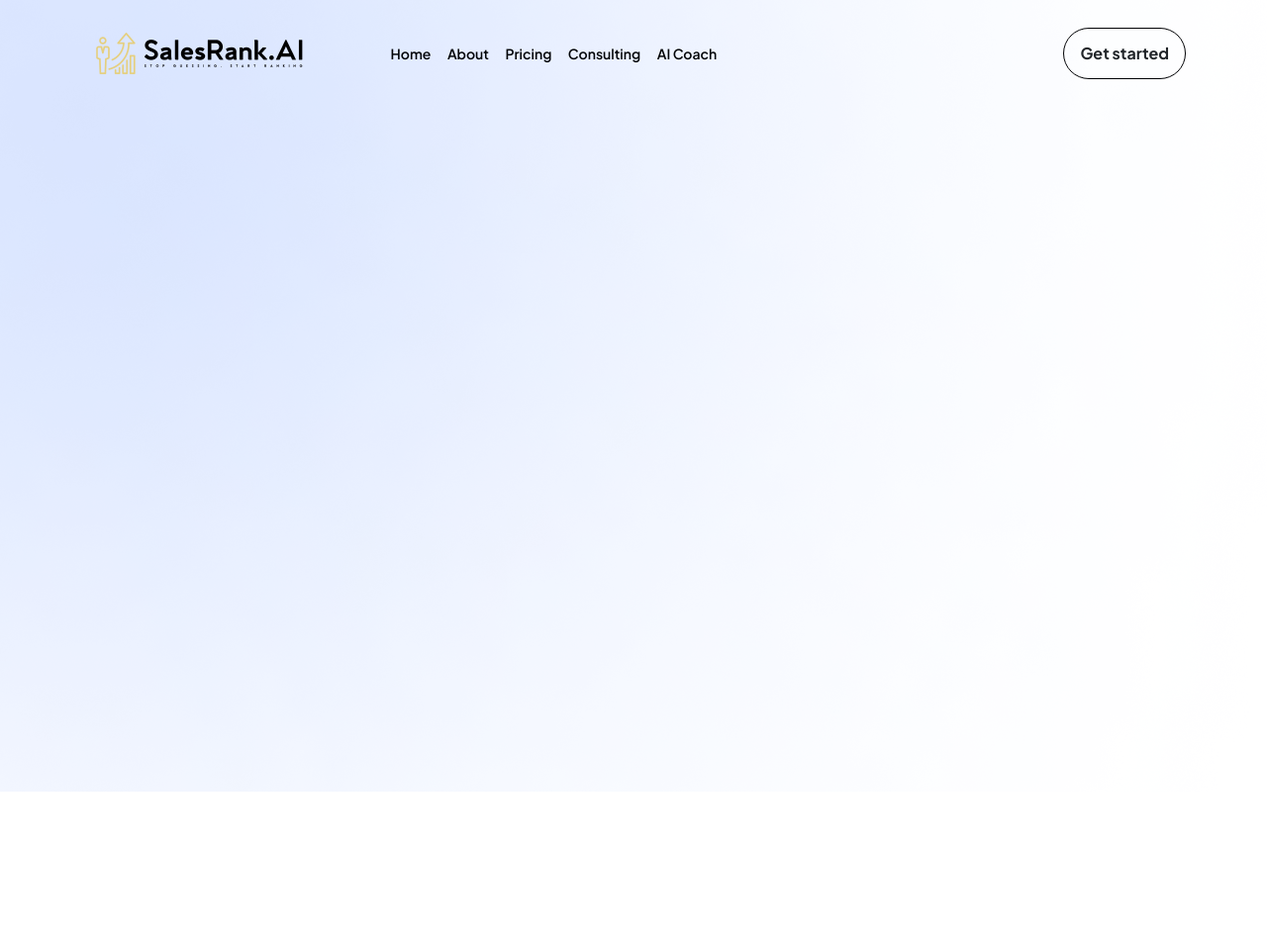
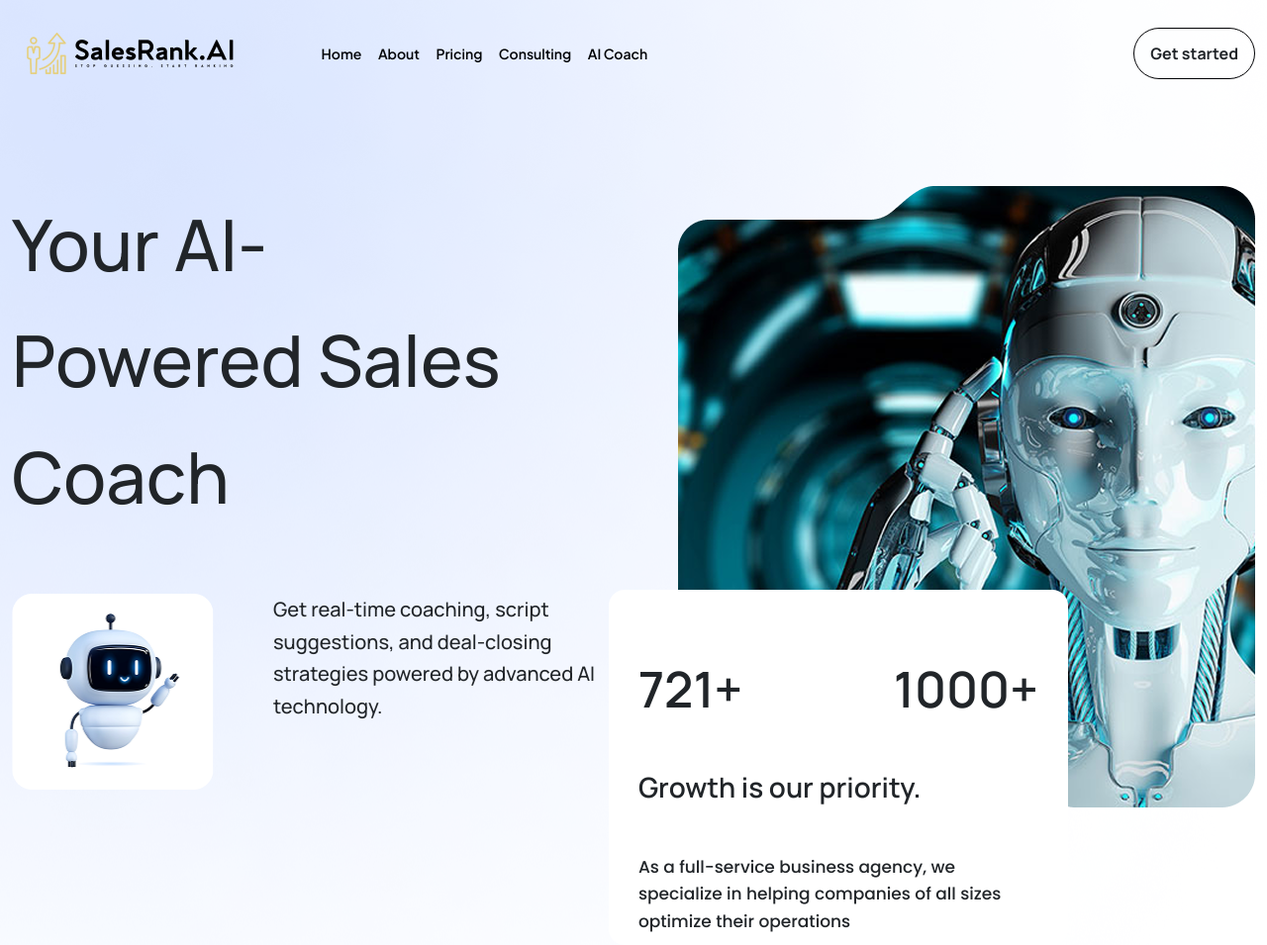
Before and after one commit to MohammadFahad1/SalesRank.AI---Your-AI-Powered-Sales-Coach---Softvence-Project, a plain HTML site: page index.html in a window 1280 px wide. Shown: the whole page at 99% size. Before the commit the page ends 800 px from the top, so only its background shows below. Drawn offline with Linux system fonts and the light colour scheme.

Commit message:
Hero section robo saying hi part done

```diff
--- a/index.html
+++ b/index.html
@@ -10,6 +10,7 @@
   <body>
     <header>
       <div class="container">
+        <!-- Navbar starts -->
         <nav class="navbar navbar-expand-lg plus-jakarta-sans">
           <a class="navbar-brand" href="index.html">
             <img src="images/logo.png" alt="SalesRank.AI Logo" class="logo" />
@@ -54,11 +55,61 @@
                 >
               </li>
             </ul>
-            <button class="btn rounded-pill fw-bold" type="submit">
+            <button class="btn rounded-pill fw-bold manrope" type="submit">
               Get started
             </button>
           </div>
         </nav>
+        <!-- Navbar ends -->
+
+        <!-- Hero section starts -->
+        <section class="hero w-full">
+          <div class="row">
+            <div class="col-md-6 col-sm 12 hero-left">
+              <h2 class="display-2 manrope fw-medium">
+                Your AI-Powered Sales Coach
+              </h2>
+              <div class="d-flex hi-robo">
+                <div>
+                  <img
+                    src="images/image-1.png"
+                    width="204"
+                    height="198"
+                    alt="Robo saying hi"
+                  />
+                </div>
+                <div>
+                  <p
+                    style="max-width: 346px; font-size: 20px; line-height: 163%"
+                    class="manrope fw-medium"
+                  >
+                    Get real-time coaching, script suggestions, and deal-closing
+                    strategies powered by advanced AI technology.
+                  </p>
+                </div>
+              </div>
+            </div>
+            <div class="col-md-6 col-sm 12 text-end">
+              <img
+                src="images/image.png"
+                alt="Ai robot"
+                class="hero-img object-fit-contain"
+              />
+              <div class="hero-right-text text-start rounded-4">
+                <div class="row manrope">
+                  <div class="col-6 fw-semibold counter">721+</div>
+                  <div class="col-6 fw-semibold text-end counter">1000+</div>
+                </div>
+                <h2 class="fw-semibold manrope">Growth is our priority.</h2>
+                <p class="poppins-medium">
+                  As a full-service business agency, we specialize in helping
+                  companies of all sizes optimize their operations
+                </p>
+              </div>
+            </div>
+          </div>
+        </section>
+        <!-- Hero section ends -->
       </div>
     </header>
     <!-- Scripts Starts Here -->
--- a/style.css
+++ b/style.css
@@ -1,4 +1,4 @@
-@import url("https://fonts.googleapis.com/css2?family=Inter:ital,opsz,wght@0,14..32,100..900;1,14..32,100..900&family=Plus+Jakarta+Sans:ital,wght@0,200..800;1,200..800&family=Questrial&display=swap");
+@import url("https://fonts.googleapis.com/css2?family=Inter:ital,opsz,wght@0,14..32,100..900;1,14..32,100..900&family=Manrope:wght@200..800&family=Plus+Jakarta+Sans:ital,wght@0,200..800;1,200..800&family=Poppins:ital,wght@0,100;0,200;0,300;0,400;0,500;0,600;0,700;0,800;0,900;1,100;1,200;1,300;1,400;1,500;1,600;1,700;1,800;1,900&family=Questrial&display=swap");
 
 * {
   margin: 0;
@@ -25,8 +25,33 @@
   font-style: normal;
 }
 
+.manrope {
+  font-family: "Manrope", sans-serif;
+  font-optical-sizing: auto;
+  font-weight: 400;
+  font-style: normal;
+}
+
+.poppins-medium {
+  font-family: "Poppins", sans-serif;
+  font-weight: 500;
+  font-style: normal;
+}
+
 body {
   max-width: 1920px;
+}
+
+.container {
+  max-width: 1442px !important;
+}
+
+.row,
+.col-md-6,
+.col-sm-12,
+.col-6 {
+  margin: 0 !important;
+  padding: 0 !important;
 }
 
 /* Styling header */
@@ -40,6 +65,7 @@ nav {
   min-height: 108px;
   padding: 10px 20px;
   font-weight: 600;
+  margin-bottom: 80px;
 }
 
 nav ul li a {
@@ -75,6 +101,55 @@ nav button.btn:hover {
 }
 /* Styling navbar ends */
 
+/* Hero section starts */
+.hero-left h2 {
+  max-width: 516px;
+  line-height: 163%;
+  letter-spacing: -1%;
+}
+
+.hero-img {
+  max-width: 583px;
+  max-height: 628px;
+  z-index: 1;
+  position: relative;
+}
+
+.hero-right-text {
+  width: fit-content;
+  max-width: 464px;
+  max-height: 359px;
+  padding: 63px 30px;
+  background-color: #fff;
+  position: relative;
+  z-index: 2;
+  margin-top: -35%;
+  margin-left: -4%;
+}
+
+.hi-robo {
+  position: relative;
+  margin-top: 60px;
+  gap: 60px;
+  z-index: 3;
+}
+
+.hero-right-text h2 {
+  margin-top: 45px;
+  margin-bottom: 50px;
+  font-size: 27.98px;
+}
+
+.counter {
+  font-size: 50px;
+}
+
+.hero-right-text p {
+  line-height: 163%;
+  font-size: 17px;
+}
+/* Hero section ends */
+
 /* Tablet */
 @media (min-width: 768px) {
 }
```
